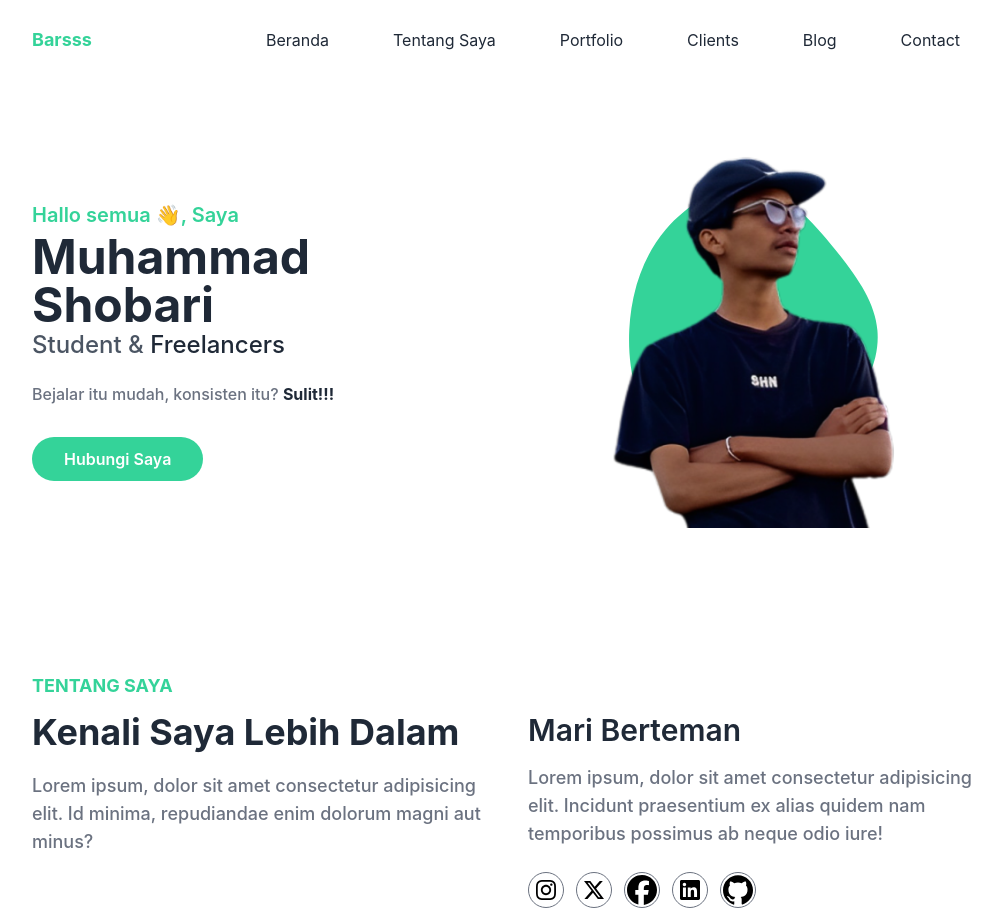
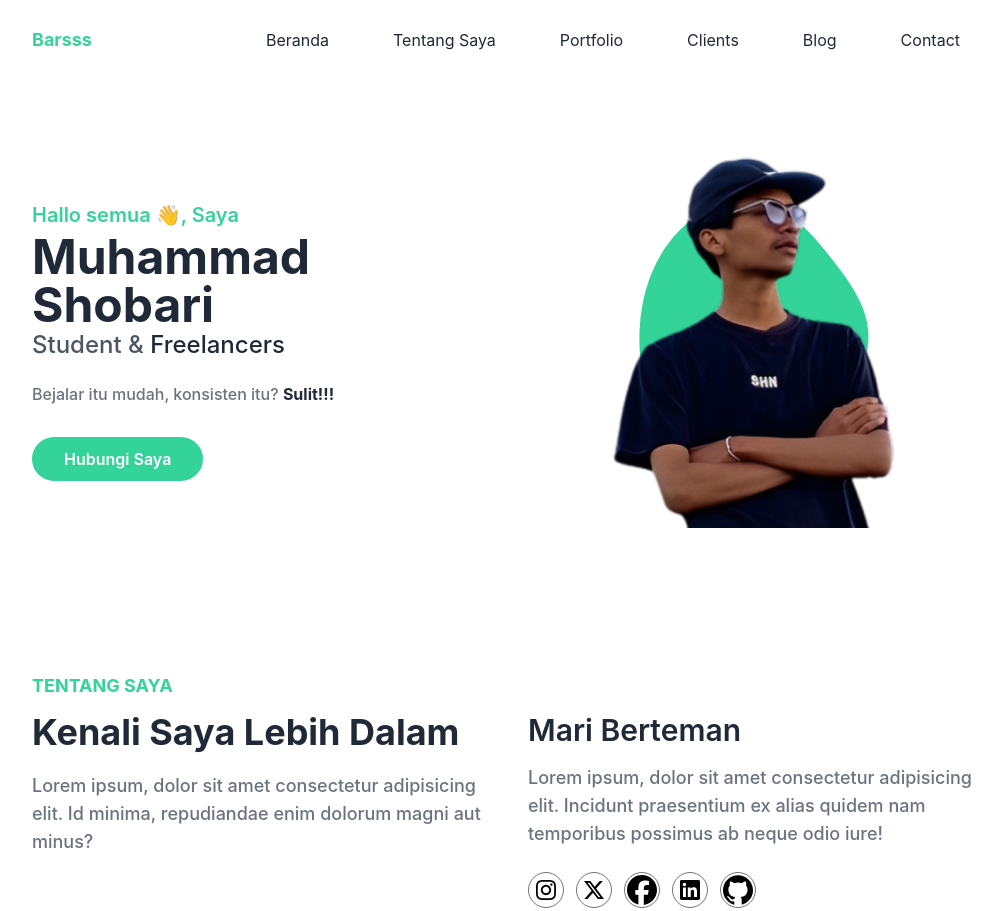
Before and after one commit to Barzz21/portfolio-tailwind-css, a website: page index.html in a window 1280 px wide. Shown: the top 911 px of the page, without its empty margins (128-1119 px from the left). Drawn offline with Linux system fonts and the light colour scheme.

Commit message:
Update index.html

```diff
--- a/index.html
+++ b/index.html
@@ -66,7 +66,7 @@
                         <img src="dist/img/barik.png" alt="barik" class="max-w-full mx-auto">
                         <span class="absolute bottom-0 -z-10 left-1/2 -translate-x-1/2 md:scale-125">
                             <svg width="400" height="400"viewBox="0 0 200 200" xmlns="http://www.w3.org/2000/svg">
-                                <path fill="#34d399" d="M39.1,-41.9C50.8,-27.4,60.6,-13.7,61.8,1.3C63.1,16.2,55.9,32.5,44.2,42.8C32.5,53,16.2,57.4,-2.2,59.6C-20.6,61.7,-41.1,61.7,-53.4,51.4C-65.7,41.1,-69.7,20.6,-68.8,0.9C-67.8,-18.7,-61.9,-37.3,-49.6,-51.8C-37.3,-66.3,-18.7,-76.6,-2.5,-74.1C13.7,-71.7,27.4,-56.4,39.1,-41.9Z" transform="translate(100 100) scale(0.76)" />
+                                <path fill="#34d399" d="M39.1,-41.9C50.8,-27.4,60.6,-13.7,61.8,1.3C63.1,16.2,55.9,32.5,44.2,42.8C32.5,53,16.2,57.4,-2.2,59.6C-20.6,61.7,-41.1,61.7,-53.4,51.4C-65.7,41.1,-69.7,20.6,-68.8,0.9C-67.8,-18.7,-61.9,-37.3,-49.6,-51.8C-37.3,-66.3,-18.7,-76.6,-2.5,-74.1C13.7,-71.7,27.4,-56.4,39.1,-41.9Z" transform="translate(100 100) scale(0.7)" />
                               </svg>
                         </span>
                     </div>
```
